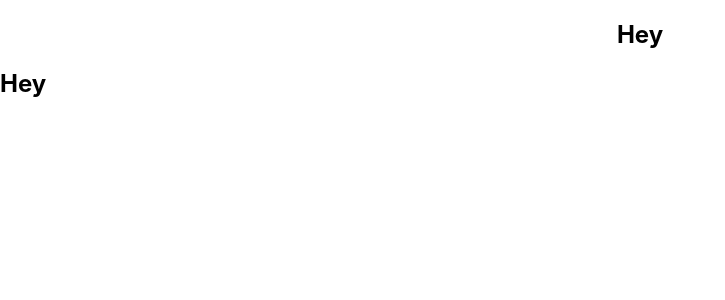
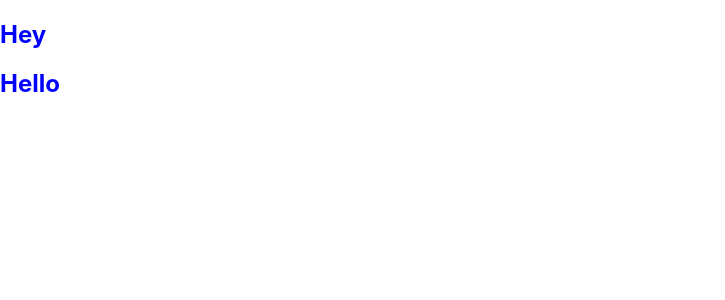
Before and after one commit to thiwankadilshanliyanage/reactsample, a React (Create React App) app: page / in a window 1280 px wide. Shown: the top 300 px of the page, without its empty margins (0-725 px from the left). Built offline with nearby package versions, Linux system fonts and the light colour scheme.

Commit message:
first commit

```diff
--- a/src/App.js
+++ b/src/App.js
@@ -1,5 +1,6 @@
 //import logo from './logo.svg';
-import './App.css';
+import './appp.css';
+import App2 from './App2';
 
 // function App() {
 //   return (
@@ -11,8 +12,9 @@ import './App.css';
 
 const App=()=>{
   return(
-    <div className='App'>
+    <div className='app'>
       <h2>Hey</h2>
+      <App2 />
     </div>
   );
 }
--- a/src/App2.js
+++ b/src/App2.js
@@ -1,14 +1,14 @@
  import './App.css';
 import React ,{ Component }  from "react";
-const app1=()=>{
+const App2=()=>{
     return(
       <div className='app2'>
-        <h2>Hey</h2>
+        <h2>Hello</h2>
       </div>
     );
   }
 
-  export default app1;
+  export default App2;
 
 
 
--- /dev/null
+++ b/src/appp.css
@@ -0,0 +1,4 @@
+.app{
+    color: blue;
+
+}
--- a/src/index.js
+++ b/src/index.js
@@ -9,7 +9,6 @@ import reportWebVitals from './reportWebVitals';
 ReactDOM.render(
   <React.StrictMode>
     <App />
-    <App2 />
   </React.StrictMode>,
   document.getElementById('root')
 );
```
